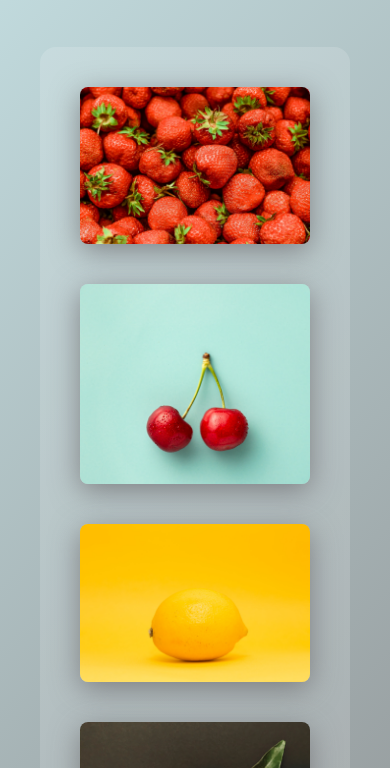
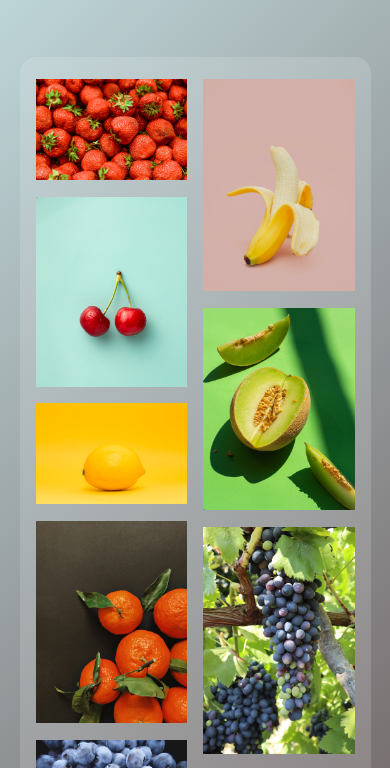
Before and after one commit to zyxzb/photo-gallery, a plain HTML site: page index.html in a window 390 px wide. Shown: the part 102-870 px from the top of the page. Drawn offline with Linux system fonts and the light colour scheme.

Commit message:
add Masonry Grid

```diff
--- a/index.html
+++ b/index.html
@@ -10,7 +10,7 @@
 </head>
 
 <body>
-    <h1>Galeria zdjęć</h1>
+    <h1>Photo Gallery</h1>
     <ul class="gallery">
         <li class="thumbnail"><img src="images/1.jpg" tabindex="0" alt="Lorem ipsum dolor sit amet."></li>
         <li class="thumbnail"><img src="images/2.jpg" tabindex="0" alt="Lorem ipsum dolor sit amet."></li>
--- a/style.css
+++ b/style.css
@@ -21,30 +21,66 @@ h1 {
 }
 
 .gallery {
-    display: flex;
+    /* OLD VIEW */
+
+    /* display: flex;
     justify-content: space-around;
     flex-wrap: wrap;
     list-style: none;
     background: linear-gradient(45deg, rgba(255, 255, 255, 0.15), rgba(255, 255, 255, 0.15));
     margin: 30px 40px;
     padding: 20px;
+    border-radius: 1rem; */
+
+    /* END OLD VIEW */
+
+    width: 80vw;
+    margin: 40px auto;
+    padding: 3rem;
+    column-count: 4;
     border-radius: 1rem;
+    background: linear-gradient(45deg, rgba(255, 255, 255, 0.15), rgba(255, 255, 255, 0.15));
+
+}
+
+@media (max-width: 768px) {
+    .gallery {
+        padding: 1em;
+        width: 90vw;
+        column-count: 3;
+    }
+}
+
+@media (max-width: 576px) {
+    .gallery {
+        column-count: 2;
+    }
 }
 
 .thumbnail {
-    margin: 20px;
+    /* OLD VIEW */
+
+    /* margin: 20px;
     max-height: 200px;
     max-width: 300px;
     border-radius: 0.5rem;
     overflow: hidden;
     transform: scale(1);
     transition: transform 0.3s ease-in-out;
-    box-shadow: rgba(113, 113, 115, 0.8) 0 7px 29px 0;
+    box-shadow: rgba(113, 113, 115, 0.8) 0 7px 29px 0; */
+
+    /* END OLD VIEW */
+
+    display: inline-block;
+    width: 100%;
+    margin: 0.4rem auto;
+    transform: scale(1);
+    transition: transform 0.3s ease-in-out;
 }
 
 .thumbnail:hover {
     cursor: zoom-in;
-    transform: scale(1.05);
+    transform: scale(1.03);
 }
 
 .thumbnail img {
```
